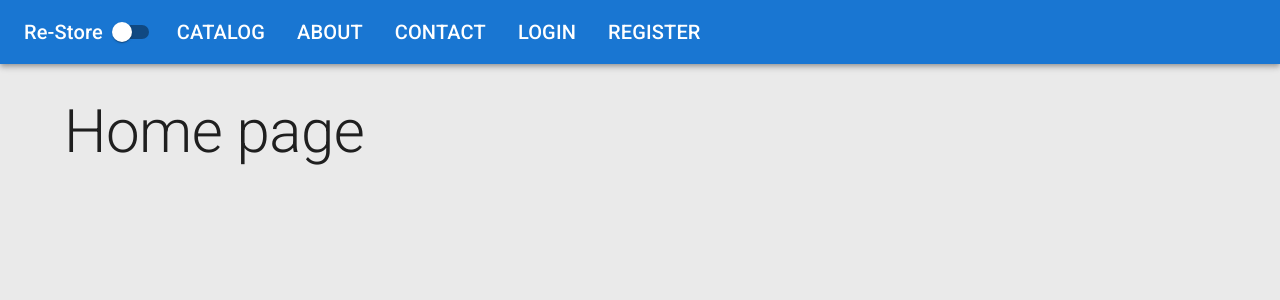
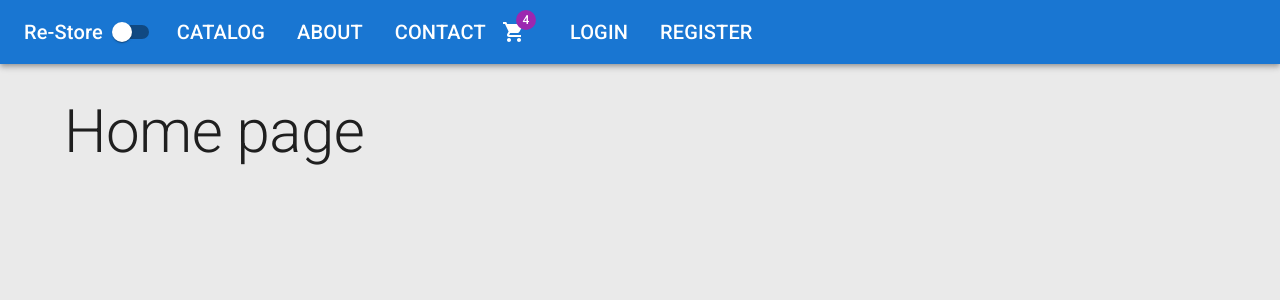
Before and after one commit to lucasalvesb/ReStore, a React (Create React App) app in the folder client/: page / in a window 1280 px wide. Shown: the top 300 px of the page. Built offline with nearby package versions, Linux system fonts and the light colour scheme.

Commit message:
added shopping cart and home link to the RESTORE

```diff
--- a/client/src/app/layout/Header.tsx
+++ b/client/src/app/layout/Header.tsx
@@ -1,4 +1,5 @@
-import { AppBar, List, ListItem, Switch, Toolbar, Typography } from "@mui/material";
+import { ShoppingCart } from "@mui/icons-material";
+import { AppBar, Badge, IconButton, List, ListItem, Switch, Toolbar, Typography } from "@mui/material";
 import { NavLink } from "react-router-dom";
 
 const midLinks = [
@@ -21,7 +22,10 @@
   return (
     <AppBar position="static" sx={{ marginBottom: 4 }}>
       <Toolbar>
-        <Typography variant="h6">Re-Store</Typography>
+        <Typography variant="h6" component={NavLink}
+        to='/'
+        sx={{color: 'inherit', textDecoration: 'none'}}
+        >Re-Store</Typography>
         <Switch
           checked={darkMode}
           onChange={toggleDarkMode}
@@ -38,6 +42,13 @@
             </ListItem>
           ))}
         </List>
+
+        <IconButton size='large' edge='start' color='inherit' sx={{mr: 2}}>
+          <Badge badgeContent='4' color="secondary">
+            <ShoppingCart />
+          </Badge>
+        </IconButton>
+
         <List sx={{ display: 'flex'}}>
           {rightLinks.map(({title, path}) => (
             <ListItem
```
